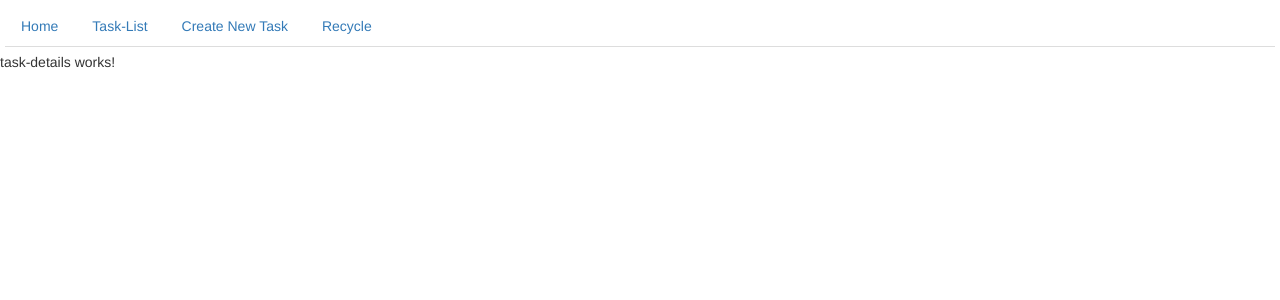
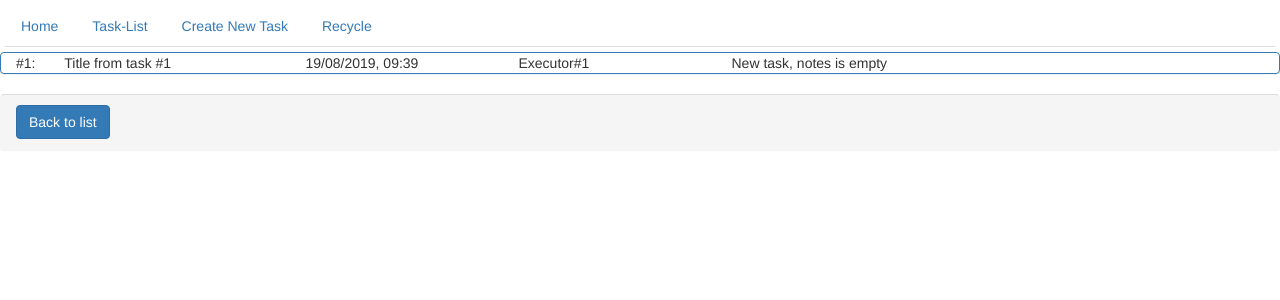
Before and after one commit to vertigoTDA/Angular2_CRUD_Tasker, an Angular app: page /task/1 in a window 1280 px wide. Shown: the top 300 px of the page. Built offline with nearby package versions, Linux system fonts and the light colour scheme.

Commit message:
commit any changes befor pushing to gitHub

```diff
--- a/src/app/tasks/create-task.component.ts
+++ b/src/app/tasks/create-task.component.ts
@@ -60,7 +60,6 @@ export class CreateTaskComponent implements OnInit {
     this.task.executorPhotoPath = this.executors[this.task.executor - 1].photoPath;
     this._taskService.save(this.task);
     this._router.navigate(['list']);
-    console.log(this.task);
   }
 
 }
--- a/src/app/tasks/task-details.component.html
+++ b/src/app/tasks/task-details.component.html
@@ -1 +1,33 @@
-<p>task-details works!</p>
+<div *ngIf="task.date; else taskEmptyBlock">
+    <div class="panel panel-primary">
+        <div class="container-fluid">
+            <div class="row">
+                <div class="row col-lg-3 col-md-3 col-sm-6 col-xs-6">
+                    <div class="col-lg-2 col-md-2 col-sm-2 col-xs-2">
+                        #{{task.id}}:
+                    </div>
+                    <div class="col-lg-10 col-md-10 col-sm-10 col-xs-10">
+                        {{task.title}}
+                    </div>
+                </div>
+                <div class="col-lg-2 col-md-2 col-sm-6 col-xs-12">{{task.date | date: 'd/MM/yyyy, HH:mm'}}</div>
+                <div class="col-lg-2 col-md-2 col-sm-6 col-xs-12" [ngSwitch]="task.executor">
+                    <span *ngSwitchCase="1">{{executors[task.executor-1].name}}</span>
+                    <span *ngSwitchCase="2">{{executors[task.executor-1].name}}</span>
+                    <span *ngSwitchCase="3">{{executors[task.executor-1].name}}</span>
+                    <span *ngSwitchCase="4">{{executors[task.executor-1].name}}</span>
+                    <span *ngSwitchCase="5">{{executors[task.executor-1].name}}</span>
+                    <span *ngSwitchDefault>N/A</span>
+                </div>
+                <div class="col-lg-5 col-md-5 col-sm-6 col-xs-12" *ngIf="task.notes; else elseBlock">{{task.notes}}
+                </div>
+                <ng-template #elseBlock>
+                    <div class="col-lg-5 col-md-5 col-sm-6 col-xs-12">New task, notes is empty</div>
+                </ng-template>
+            </div>
+        </div>
+    </div>
+    <div class="panel panel-footer">
+        <a class="btn btn-primary" routerLink="/list">Back to list</a>
+    </div>
+</div>
--- a/src/app/tasks/task-details.component.ts
+++ b/src/app/tasks/task-details.component.ts
@@ -1,4 +1,11 @@
 import { Component, OnInit } from '@angular/core';
+import { ActivatedRoute } from '@angular/router';
+import { Task } from '../models/task.model';
+import { Executor } from '../models/executor.model';
+
+import { TaskService } from './task.service';
+import { ExecutorService } from '../employees/executor.service';
+
 
 @Component({
   selector: 'app-task-details',
@@ -7,9 +14,21 @@ import { Component, OnInit } from '@angular/core';
 })
 export class TaskDetailsComponent implements OnInit {
 
-  constructor() { }
+  task: Task;
+
+  executors: Executor[];
+
+  constructor(
+    private _activatedRoute: ActivatedRoute,
+    private _taskService: TaskService,
+    private _executorService: ExecutorService
+  ) { }
 
   ngOnInit() {
+    const id = +this._activatedRoute.snapshot.paramMap.get('id');
+    this.task = this._taskService.getTask(id);
+    this.executors = this._executorService.getExecutors();
+    console.log('ngOninit: ' + this.task);
   }
 
 }
--- a/src/app/tasks/task.service.ts
+++ b/src/app/tasks/task.service.ts
@@ -44,6 +44,11 @@ export class TaskService {
         return this.listTasks;
     }
 
+    getTask(id: number): Task {
+        console.log(id);
+        return this.listTasks.find(e => e.id === id);
+    }
+
     save(task: Task) {
         this.listTasks.push(task);
     }
```
